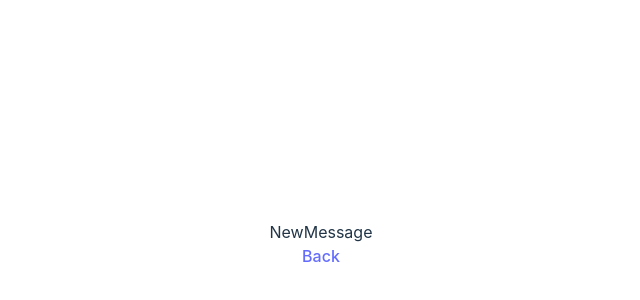
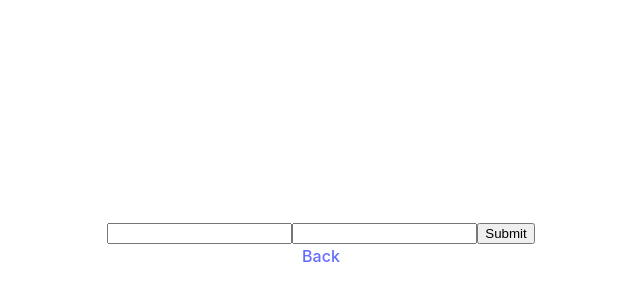
Before and after one commit to Peleton-011/message-board-project, a React (Vite) app: page /new in a window 1280 px wide. Shown: the part 156-456 px from the top of the page, without its empty margins (319-959 px from the left). Built offline with nearby package versions, Linux system fonts and the light colour scheme.

Commit message:
Try to implement form posting

```diff
--- a/src/client/components/NewMessage.jsx
+++ b/src/client/components/NewMessage.jsx
@@ -2,7 +2,12 @@ import React from 'react'
 
 const NewMessage = () => {
   return (
-    <div>NewMessage</div>
+    <form  action="http://localhost:9000/new" method="POST">
+        <input type="text" name="text" />
+        <input type="text" name="user" />
+        <input type="submit" />
+    </form>
+
   )
 }
 
```
